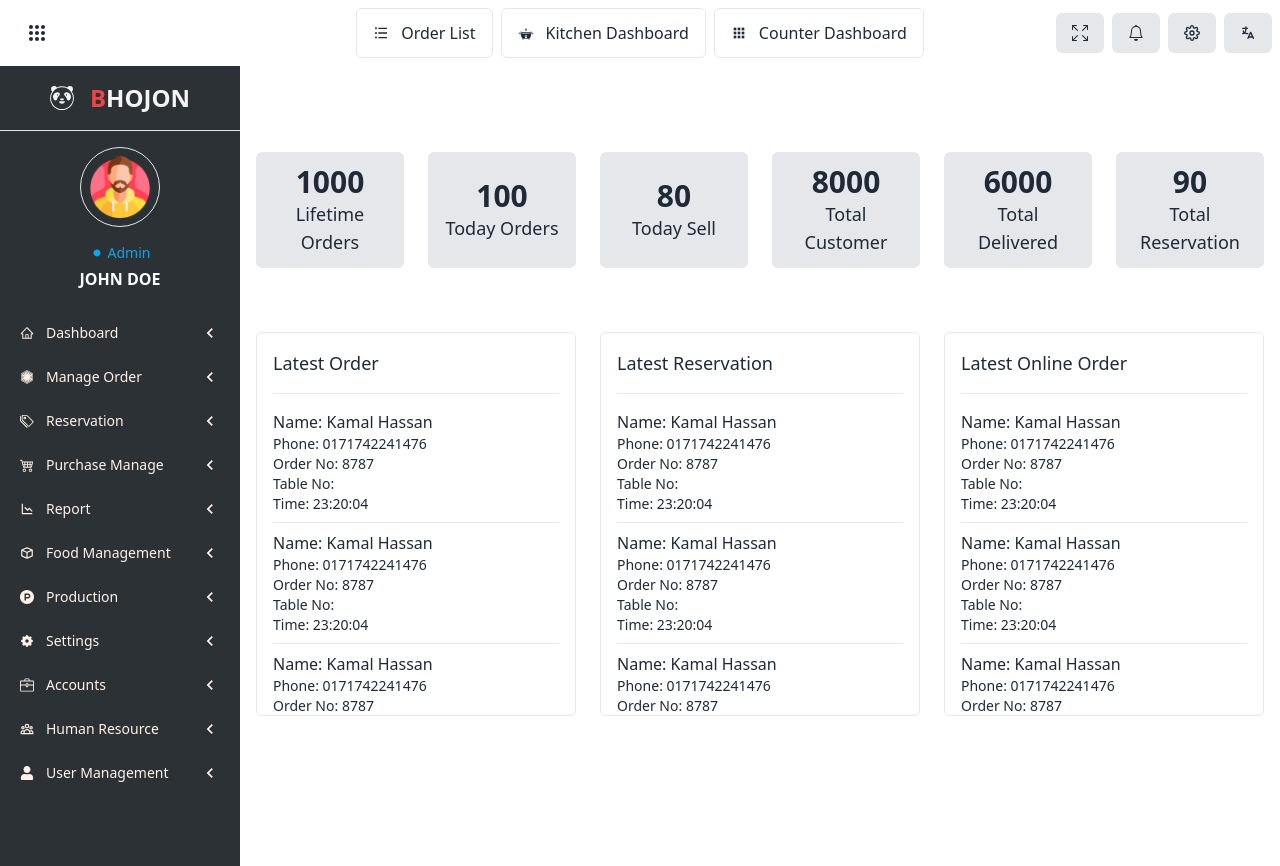
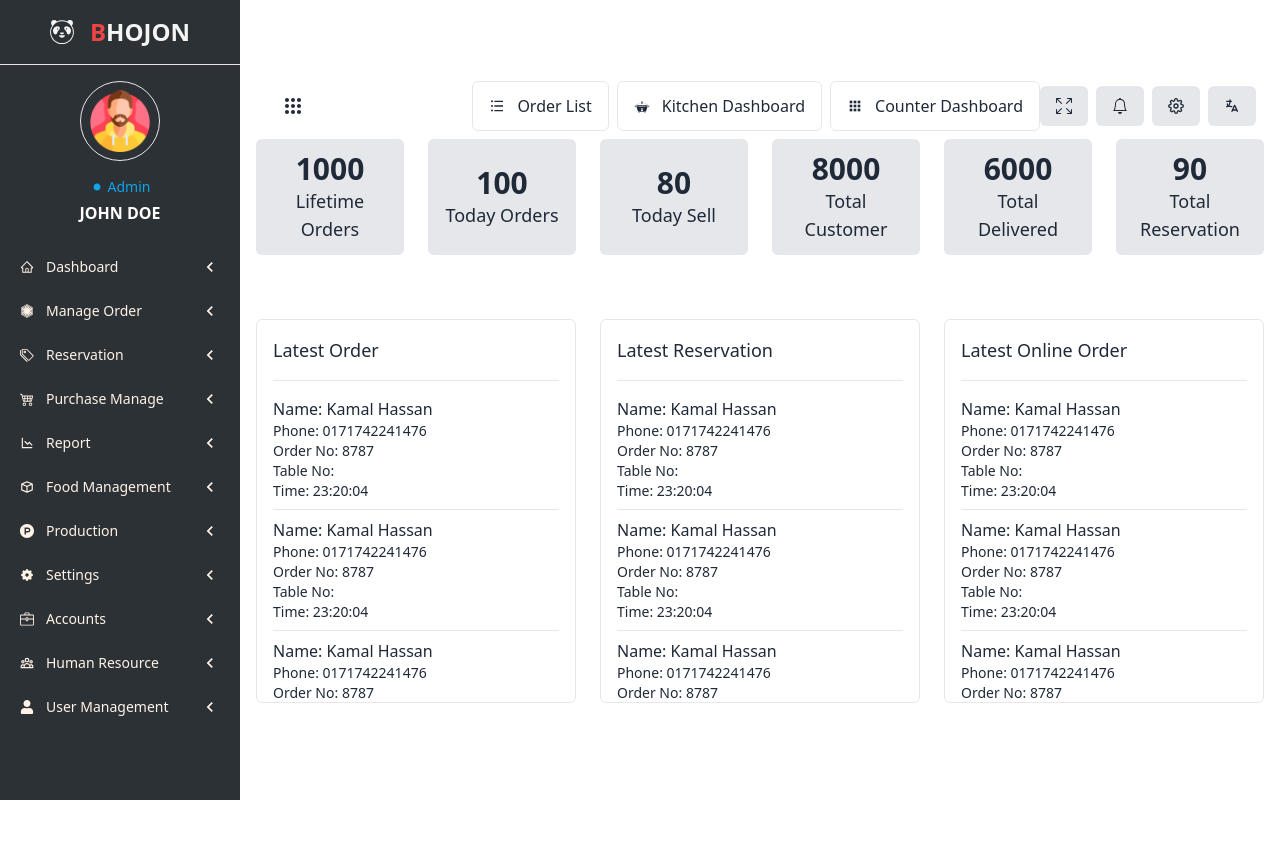
Before and after one commit to nDevers/Bhojon, a React (Create React App) app: page /dashboard in a window 1280 px wide. After the commit the page ends 800 px from the top, so only its background shows below. Built offline with nearby package versions, Linux system fonts and the light colour scheme.

Commit message:
dashboard navbar issue

```diff
--- a/src/components/DashboardNavbar.js
+++ b/src/components/DashboardNavbar.js
@@ -47,7 +47,7 @@ const DashboardNavbar = () => {
   ];
 
   return (
-    <div className="navbar bg-base-100">
+    <div className="navbar bg-base-100 mt-10">
       <div className="navbar-start">
         <a className="btn btn-ghost normal-case text-2xl"><CgMenuGridO /></a>
       </div>
--- a/src/components/Sidebar.js
+++ b/src/components/Sidebar.js
@@ -11,6 +11,7 @@ import { RiSettings5Fill } from 'react-icons/ri';
 import { SiProducthunt, SiFoodpanda } from 'react-icons/si';
 import { SlBriefcase } from 'react-icons/sl';
 import DefaultUserImage from '../assets/images/defaultUser.png';
+import DashboardNavbar from './DashboardNavbar';
 
 const Sidebar = () => {
     const sideMenus = [
@@ -94,6 +95,7 @@ const Sidebar = () => {
             <input id="my-drawer-2" type="checkbox" className="drawer-toggle" />
             <div className="drawer-content p-4 flex flex-col items-center justify-center">
                 <label htmlFor="my-drawer-2" className="btn btn-primary drawer-button lg:hidden">Open drawer</label>
+                <DashboardNavbar />
                 <Outlet />
             </div>
             <div className="drawer-side">
--- a/src/pages/dashboard/dashboard.js
+++ b/src/pages/dashboard/dashboard.js
@@ -5,7 +5,6 @@ import Sidebar from '../../components/Sidebar';
 const dashboard = () => {
     return (
         <div>
-            <DashboardNavbar />
             <Sidebar />
         </div>
     );
```
